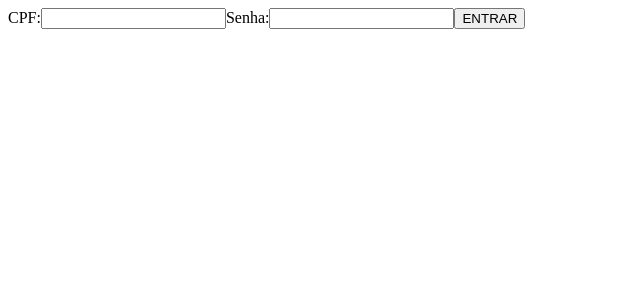
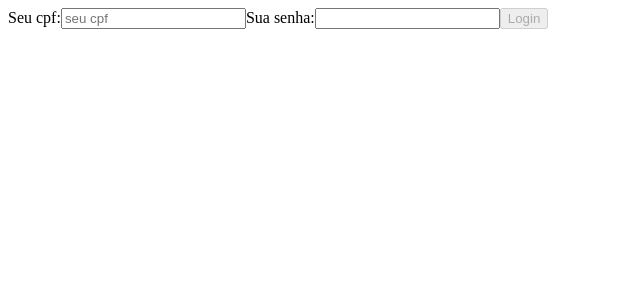
Before and after one commit to gabiguedes/apartments-client, an Angular app: page / in a window 1280 px wide. Shown: the top 300 px of the page, without its empty margins (0-640 px from the left). Built offline with nearby package versions, Linux system fonts and the light colour scheme.

Commit message:
feat: criando tela de login, sem estilizacao

```diff
--- a/src/app/app.component.html
+++ b/src/app/app.component.html
@@ -1,2 +1,2 @@
 <router-outlet></router-outlet>
-<app-authetication></app-authetication>
+<app-authentication></app-authentication>
--- /dev/null
+++ b/src/app/components/authentication/authentication.component.html
@@ -0,0 +1,10 @@
+<form [formGroup]="loginForm" (ngSubmit)="onSubmit()">
+
+  <label for="cpf">Seu cpf:</label>
+  <input type="number" id="cpf"  formControlName="cpf" placeholder="seu cpf">
+  <label for="senha">Sua senha:</label>
+  <input type="password" id="senha" formControlName="senha">
+
+  <button type="submit" [disabled]="loginForm.invalid">Login</button>
+
+</form>
--- /dev/null
+++ b/src/app/components/authentication/authentication.component.ts
@@ -0,0 +1,30 @@
+import { Component } from '@angular/core';
+import {FormBuilder, FormGroup, Validators} from "@angular/forms";
+
+@Component({
+  selector: 'app-authentication',
+  templateUrl: './authentication.component.html',
+  styleUrls: ['./authentication.component.scss']
+})
+export class AuthenticationComponent {
+
+  loginForm!: FormGroup;
+
+  constructor(private formBuilder: FormBuilder) {}
+
+  ngOnInit(): void {
+    this.createForm();
+  }
+
+  createForm() {
+    this.loginForm = this.formBuilder.group({
+      cpf: ['', Validators.required],
+      senha: ['', Validators.required]
+    });
+  }
+
+  onSubmit() {
+    console.log("fui clickado")
+  }
+
+}
--- a/src/app/components/authetication/authetication.component.html
+++ /dev/null
@@ -1,7 +0,0 @@
-<form>
-  <label>CPF:</label>
-  <input type="number" name="seu cpf" required />
-  <label>Senha:</label>
-  <input type="password">
-  <button type="submit">ENTRAR</button>
-</form>
```
Also changed, not shown: src/app/app.module.ts (+5 -3 lines), src/app/components/authetication/authetication.component.ts (deleted, +0 -10 lines), src/app/components/authentication/authentication.component.scss (added), 1 other file (tests, documents, lock files or other folders).
